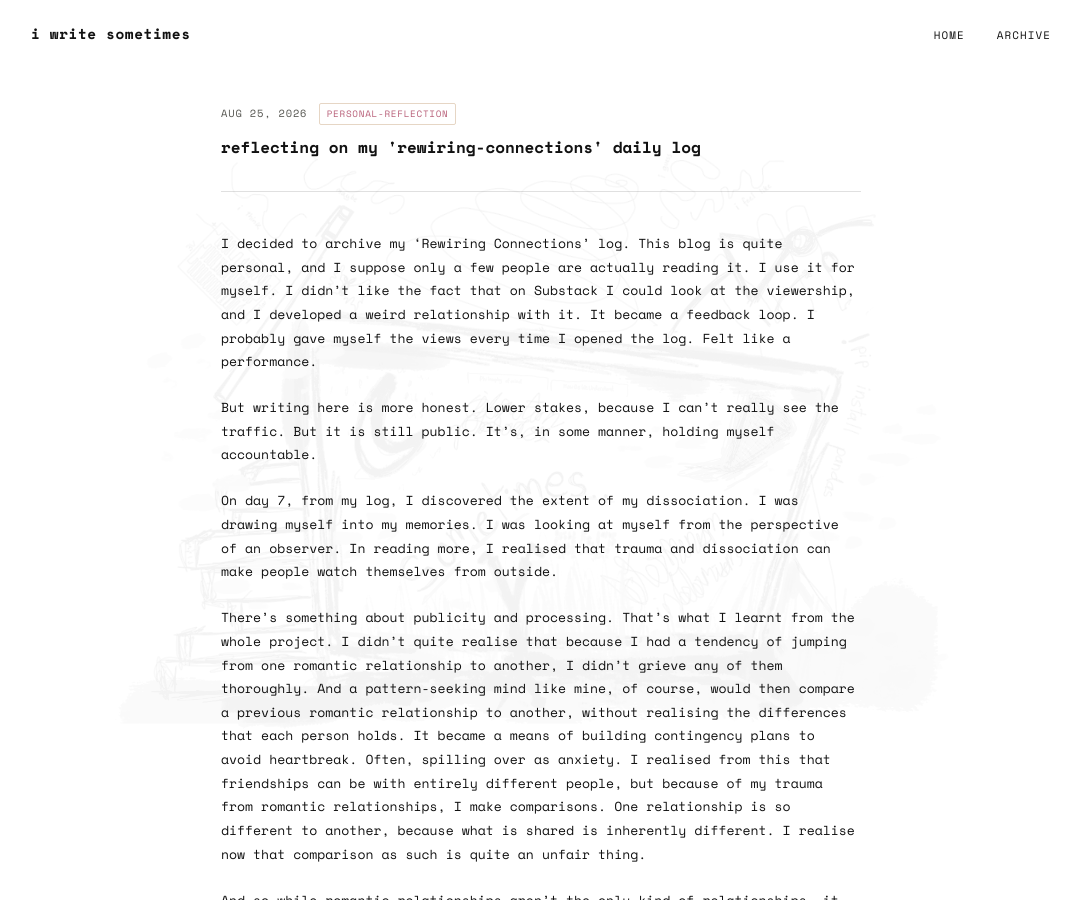
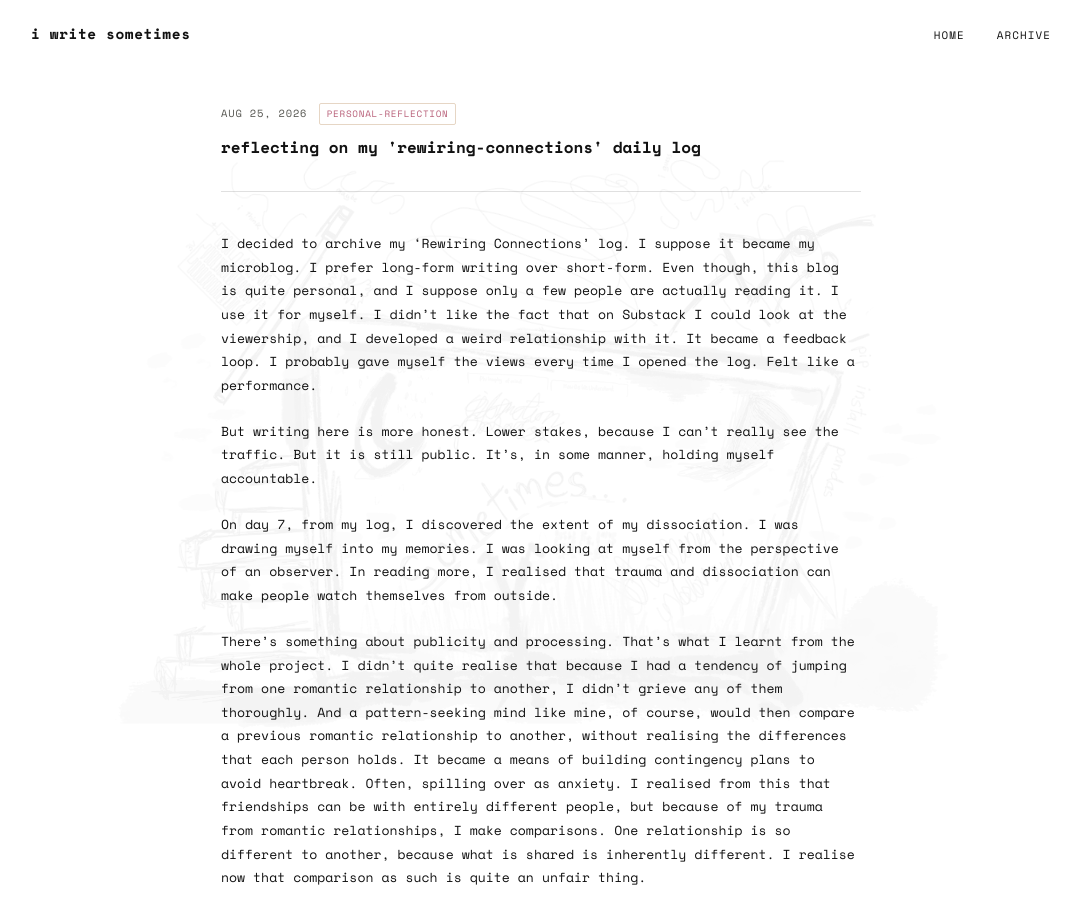
Before and after one commit to shlokamohanty/i-write-sometimes, a Jekyll site: the page built from _posts/2026-08-25-rewiring-connections-log.md, in a window 1280 px wide and 900 px high. Shown: the whole window, without its empty margins (99-1176 px from the left). Built offline with Jekyll 4.4.1, drawn with Linux system fonts in a browser that asks for light colours; some web fonts are replaced.

Commit message:
Update 2026-08-25-rewiring-connections-log.md

```diff
--- a/_posts/2026-08-25-rewiring-connections-log.md
+++ b/_posts/2026-08-25-rewiring-connections-log.md
@@ -6,7 +6,7 @@ date: 2026-08-25
 tags: personal-reflection
 ---
 
-I decided to archive my ‘Rewiring Connections’ log. This blog is quite personal, and I suppose only a few people are actually reading it. I use it for myself. I didn’t like the fact that on Substack I could look at the viewership, and I developed a weird relationship with it. It became a feedback loop. I probably gave myself the views every time I opened the log. Felt like a performance.
+I decided to archive my ‘Rewiring Connections’ log. I suppose it became my microblog. I prefer long-form writing over short-form. Even though, this blog is quite personal, and I suppose only a few people are actually reading it. I use it for myself. I didn’t like the fact that on Substack I could look at the viewership, and I developed a weird relationship with it. It became a feedback loop. I probably gave myself the views every time I opened the log. Felt like a performance.
 
 But writing here is more honest. Lower stakes, because I can’t really see the traffic. But it is still public. It’s, in some manner, holding myself accountable.
 
```
